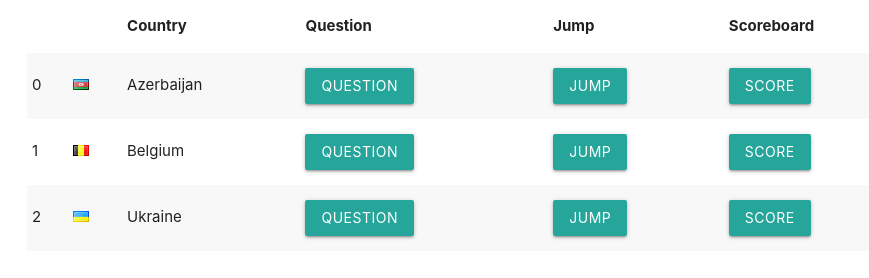
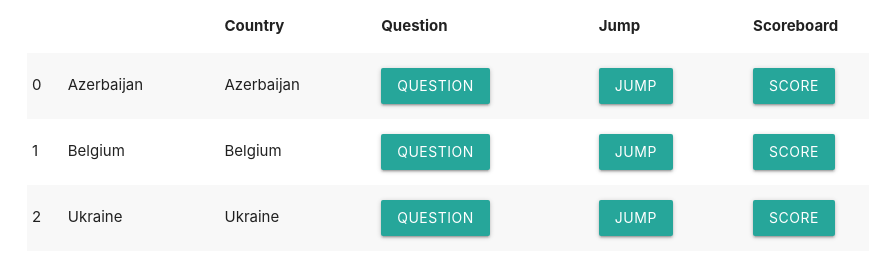
Before and after one commit to nmgds/SEM-Hechathon-2017, a website: page client/eurostaff.html in a window 1280 px wide. Shown: the whole page, without its empty margins (165-1034 px from the left). Drawn offline with nearby package versions, Linux system fonts and the light colour scheme; no server answers.

Commit message:
no flags

```diff
--- a/client/eurostaff.html
+++ b/client/eurostaff.html
@@ -64,7 +64,7 @@
         for (var i = 0; i < countryListShort.length; i++) {
             var country = countryListShort[i];
             var countryFlag = countryPrefixShort[i];
-            list = list + '<tr><td>' + i + '</td><td><div class="country-select"><div class="flag '+countryFlag+'"></div></div></td><td>' + country + '</td><td><a class="waves-effect waves-light btn" id="q' + country + '">Question</a></td><td><a class="waves-effect waves-light btn" id="j' + country + '">Jump</a></td><td><a class="waves-effect waves-light btn" id="s' + country + '">Score</a></td></tr>';
+            list = list + '<tr><td>' + i + '</td><td>'+country+'</td><td>' + country + '</td><td><a class="waves-effect waves-light btn" id="q' + country + '">Question</a></td><td><a class="waves-effect waves-light btn" id="j' + country + '">Jump</a></td><td><a class="waves-effect waves-light btn" id="s' + country + '">Score</a></td></tr>';
         }
 
         $("#countryList").append(list);
```
